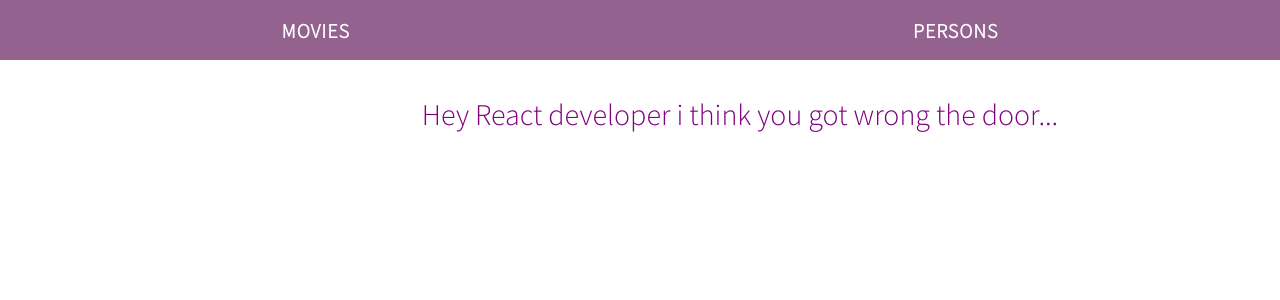
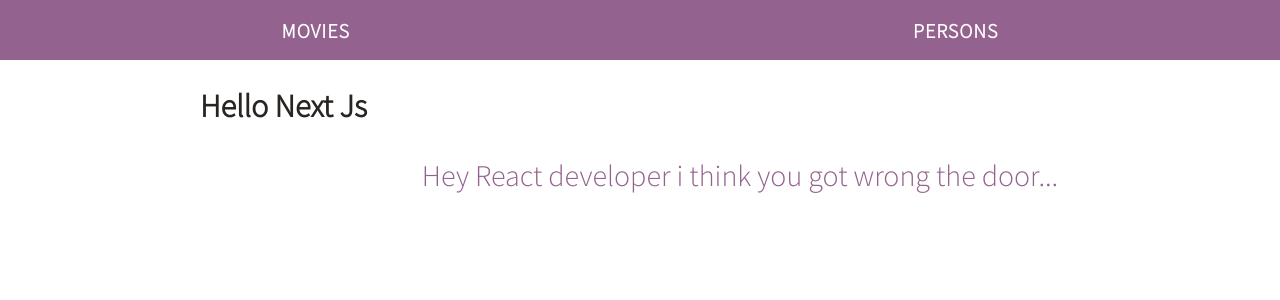
Before and after one commit to Kirini07/nextjs-test, a Next.js app: page / in a window 1280 px wide. Shown: the top 300 px of the page. Built offline with nearby package versions, Linux system fonts and the light colour scheme.

Commit message:
Changed color

```diff
--- a/pages/index.js
+++ b/pages/index.js
@@ -5,6 +5,7 @@ import {MainLayout} from "../layouts/MainLayout";
   return (
      <>
          <MainLayout>
+            <h1>Hello Next Js</h1>
              <p className='greetings'>Hey React developer i think you got wrong the door...</p>
          </MainLayout>
      </>
--- a/styles/styles.scss
+++ b/styles/styles.scss
@@ -15,8 +15,13 @@ a {
 li {
   list-style: none;
 }
+.header-text-1{
+  font-size: 50px;
+  color: $lighter-purple;
+  text-align: center;
+}
 .greetings{
   font-size: 30px;
-  color: purple;
+  color: $lighter-purple;
   text-align: center;
 }
```
